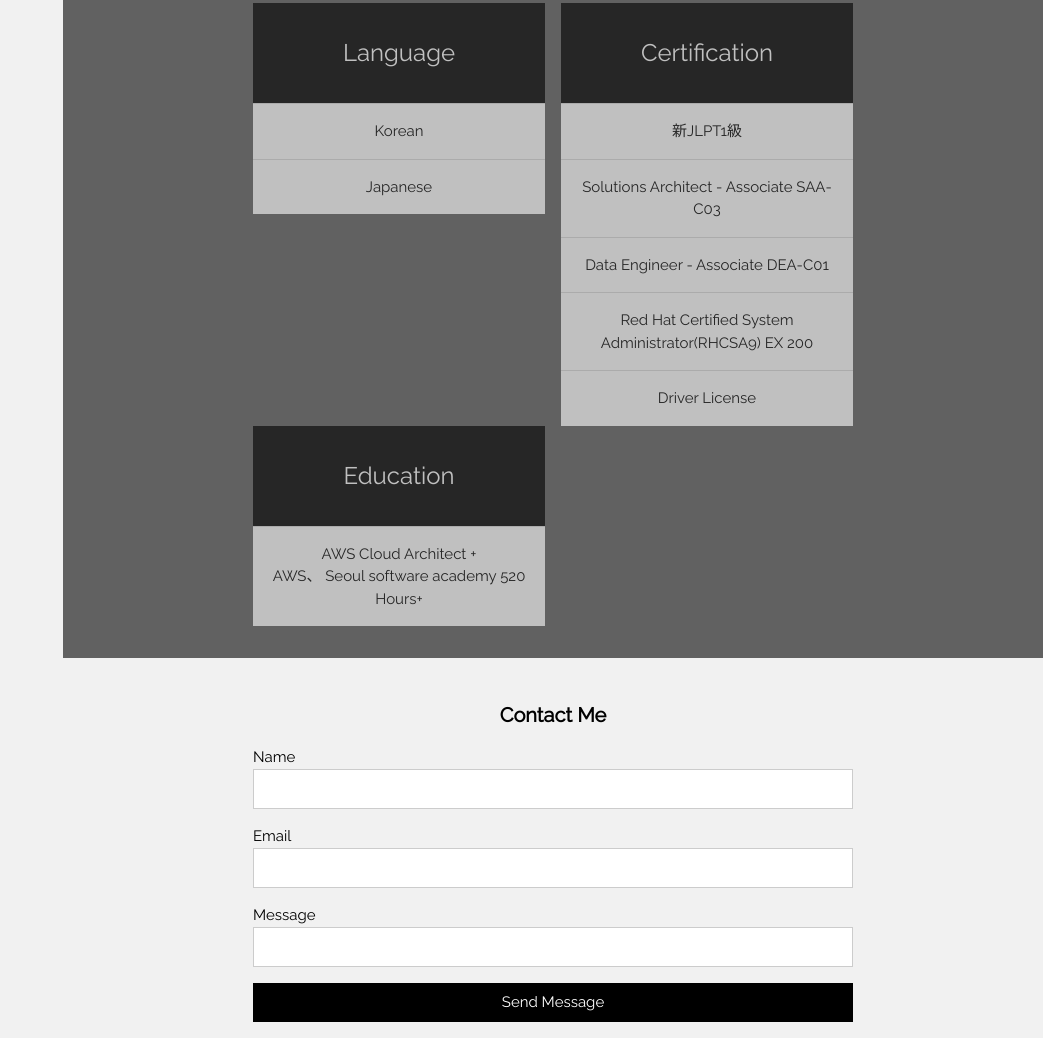
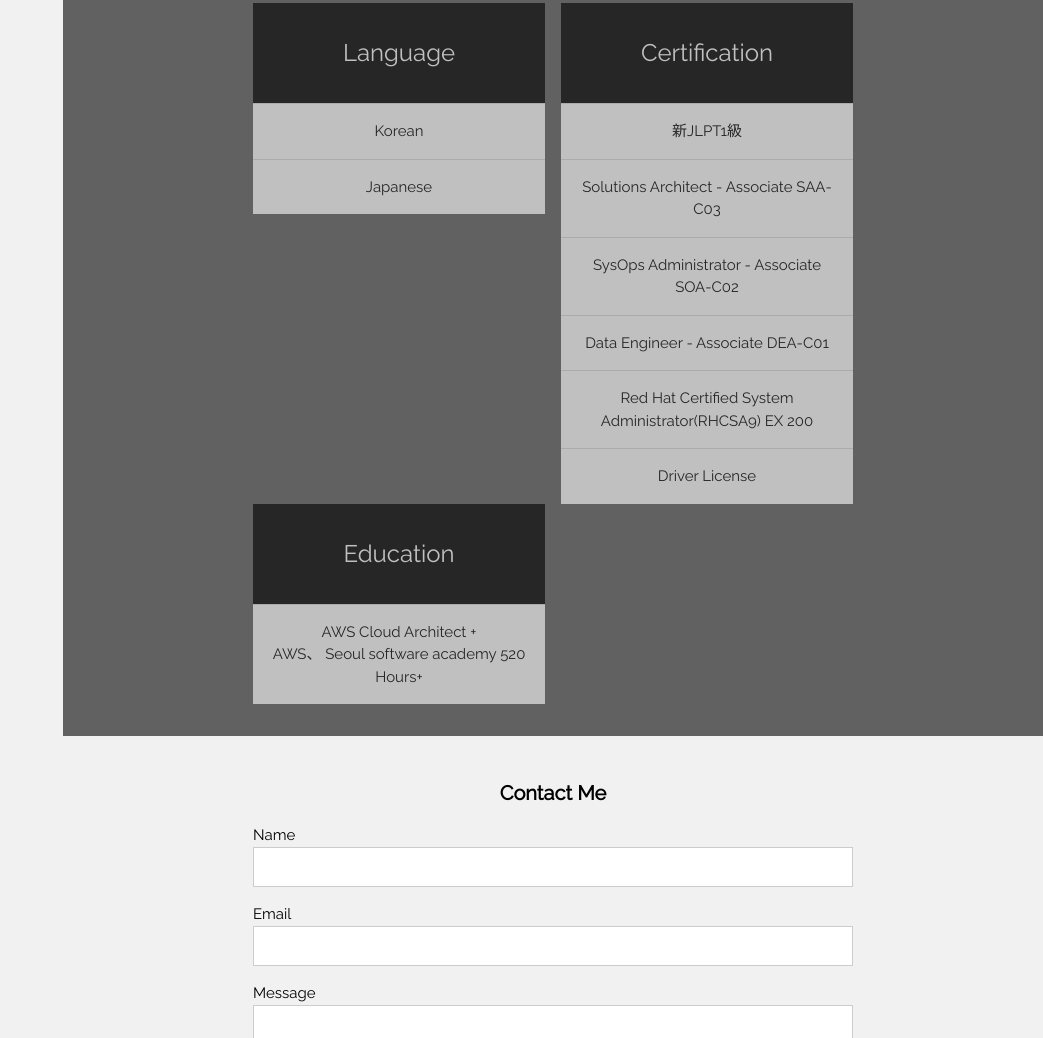
Before and after one commit to KYSgh/KYS-sPortFolioHosting, a plain HTML site: page index.html in a window 1280 px wide. Shown: the part 3117-4155 px from the top of the page, without its empty margins (237-1280 px from the left). Drawn offline with nearby package versions, Linux system fonts and the light colour scheme.

Commit message:
Update index.html

```diff
--- a/index.html
+++ b/index.html
@@ -171,6 +171,7 @@
                             <li class="w3-black w3-xlarge w3-padding-32">Certification</li>
                             <li class="w3-padding-16">新JLPT1級</li>
                             <li class="w3-padding-16"> Solutions Architect - Associate SAA-C03</li>
+                            <li class="w3-padding-16"> SysOps Administrator - Associate SOA-C02</li>
                             <li class="w3-padding-16"> Data Engineer - Associate DEA-C01</li>
                             <li class="w3-padding-16"> Red Hat Certified System Administrator(RHCSA9) EX 200</li>
                             <li class="w3-padding-16">Driver License</li>
```
